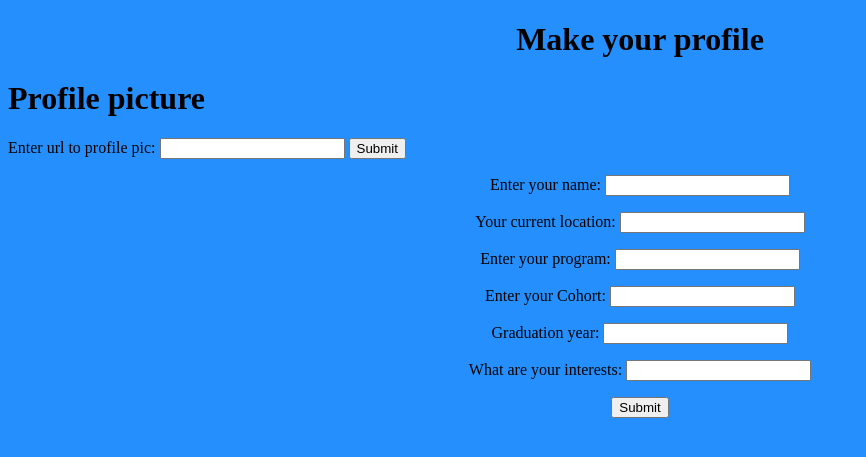
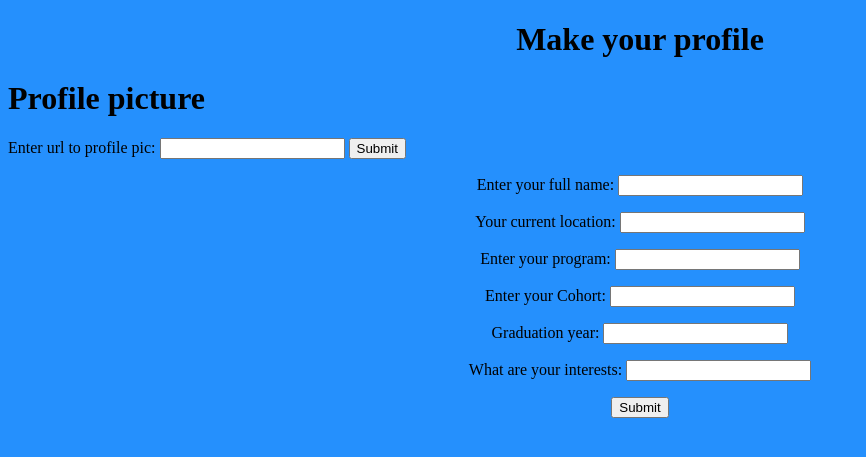
Before and after one commit to Boboston98/Cohort-Forum, a Python web app: template cohort-forum/templates/profile.html in a window 1280 px wide. Shown: the top 457 px of the page, without its empty margins (0-866 px from the left). Run offline with Jinja, Linux system fonts and the light colour scheme; the template is opened without the code that fills it, so the values that code supplies are empty.

Commit message:
changed to enter full name

```diff
--- a/cohort-forum/templates/profile.html
+++ b/cohort-forum/templates/profile.html
@@ -11,7 +11,7 @@
     <h1>Profile picture</h1>
     <form action="" method="post">
     <p>Enter url to profile pic: <input type="text" name="image" value=""> <input type="Submit"  value="Submit"></p>
-    <center><p>Enter your name: <input type="text" name="name" value=""></p>
+    <center><p>Enter your full name: <input type="text" name="name" value=""></p>
     <p>Your current location: <input type="text" name="current_location" value=""></p>
     <p>Enter your program: <input type="text" name="program" value=""></p>
     <p>Enter your Cohort: <input type="text" name="cohort" value=""></p>
```
